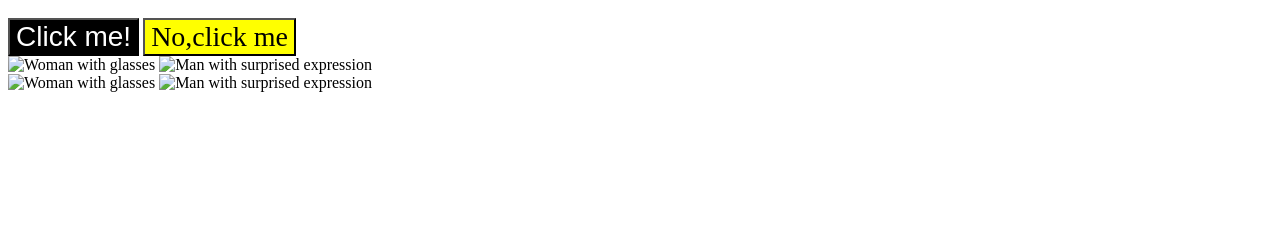
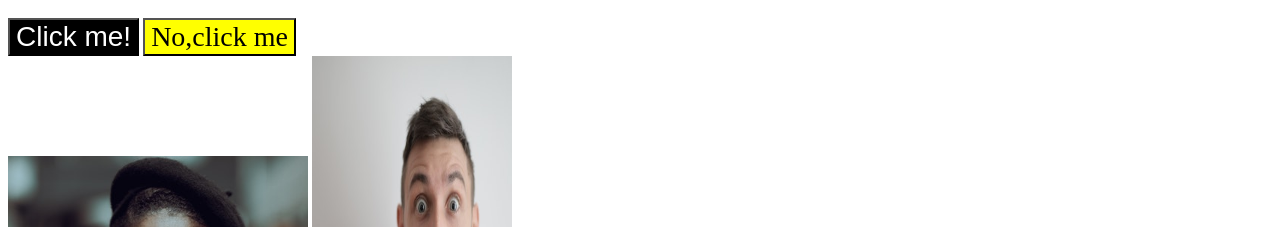
Before and after one commit to desmoquak/css-style-me, a plain HTML site: page index.html in a window 1280 px wide. Shown: the part 573-800 px from the top of the page. Drawn offline with Linux system fonts and the light colour scheme.

Commit message:
chaining selectors: distorting style

```diff
--- a/index.html
+++ b/index.html
@@ -45,13 +45,13 @@
     <!--Chaining selectors-->
     <!-- Use the classes BELOW this line -->
     <div>
-      <img class="avatar proportioned" src="./pexels-katho-mutodo-8434791.jpg" alt="Woman with glasses">
-      <img class="avatar distorted" src="./pexels-andrea-piacquadio-3777931.jpg" alt="Man with surprised expression">
+      <img class="avatar proportioned" src="/images/pexels-katho-mutodo-8434791.jpg" alt="Woman with glasses">
+      <img class="avatar distorted" src="/images/pexels-andrea-piacquadio-3777931.jpg" alt="Man with surprised expression">
     </div>
     <!-- Use the classes ABOVE this line -->
     <div>
-      <img class="original proportioned" src="./pexels-katho-mutodo-8434791.jpg" alt="Woman with glasses">
-      <img class="original distorted" src="./pexels-andrea-piacquadio-3777931.jpg" alt="Man with surprised expression">
+      <img class="original proportioned" src="/images/pexels-katho-mutodo-8434791.jpg" alt="Woman with glasses">
+      <img class="original distorted" src="/images/pexels-andrea-piacquadio-3777931.jpg" alt="Man with surprised expression">
     </div>
 
 
--- a/styles.css
+++ b/styles.css
@@ -50,3 +50,12 @@ h1 {
     box-shadow: 0 8px 16px 0 rgba(0, 0, 0, 0.2), 0 6px 20px 0 rgba(0, 0, 0, 0.19);
 
 }
+/* Chaining selectors*/
+.avatar.proportioned  {
+    height: auto;
+    width: 300px;
+}
+.avatar.distorted  {
+    height: 400px;
+    width: 200px;
+}
```
Also changed, not shown: images/pexels-andrea-piacquadio-3777931.jpg (added), images/pexels-katho-mutodo-8434791.jpg (added).
